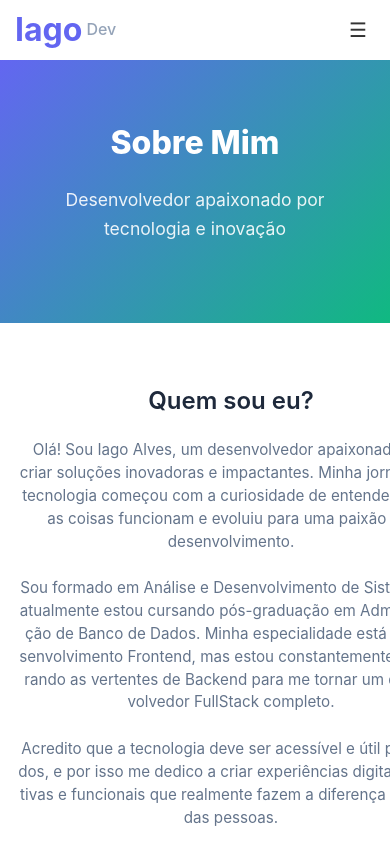
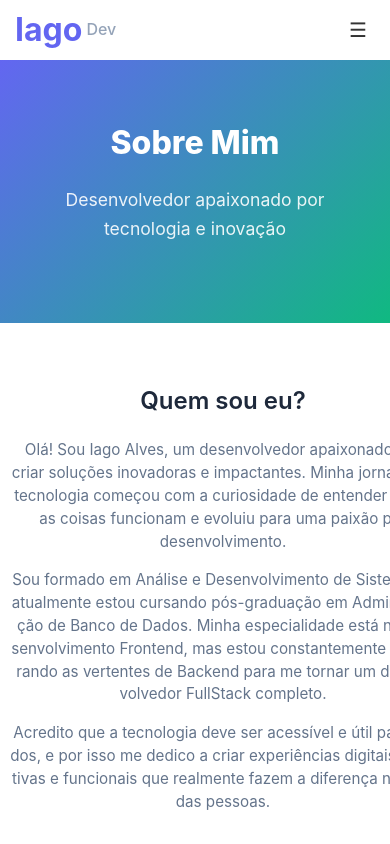
Before and after one commit to iagodevtech/iago-portfolio, a React (Vite) app: page /sobre in a window 390 px wide. Shown: the top 844 px of the page. Built offline with nearby package versions, Linux system fonts and the light colour scheme; no server answers; the database is empty.

Commit message:
Correção ULTRA-DEFINITIVA: responsividade mobile - container e overflow

```diff
--- a/src/pages/About.css
+++ b/src/pages/About.css
@@ -1,6 +1,13 @@
 .about {
   padding-top: 70px;
   overflow-x: hidden;
+  width: 100%;
+  max-width: 100vw;
+}
+
+.about * {
+  max-width: 100%;
+  box-sizing: border-box;
 }
 
 /* About Hero */
@@ -39,14 +46,19 @@
   width: 100%;
 }
 
+.personal-info .container {
+  max-width: 1200px;
+  margin: 0 auto;
+  padding: 0 var(--spacing-lg);
+  width: 100%;
+  box-sizing: border-box;
+}
+
 .info-content {
   display: grid;
   grid-template-columns: 2fr 1fr;
   gap: var(--spacing-3xl);
   align-items: center;
-  max-width: 1200px;
-  margin: 0 auto;
-  padding: 0 var(--spacing-lg);
   width: 100%;
   box-sizing: border-box;
 }
@@ -457,10 +469,19 @@
     font-size: 1.25rem;
   }
 
+  .personal-info .container {
+    padding: 0 var(--spacing-md);
+  }
+
   .info-content {
-    padding: 0 var(--spacing-md);
     grid-template-columns: 1fr;
     gap: var(--spacing-xl);
+  }
+
+  .info-text {
+    padding: 0;
+    margin: 0;
+    width: 100%;
   }
 
   .info-text p {
@@ -468,11 +489,15 @@
     line-height: 1.6;
     word-wrap: break-word;
     overflow-wrap: break-word;
+    hyphens: auto;
+    max-width: 100%;
+    margin: 0 0 var(--spacing-lg) 0;
   }
 
   .profile-photo {
     width: 300px;
     height: 300px;
+    max-width: 100%;
   }
 
   .profile-placeholder-large {
@@ -507,10 +532,19 @@
     font-size: 1.1rem;
   }
 
+  .personal-info .container {
+    padding: 0 var(--spacing-sm);
+  }
+
   .info-content {
-    padding: 0 var(--spacing-sm);
     grid-template-columns: 1fr;
     gap: var(--spacing-lg);
+  }
+
+  .info-text {
+    padding: 0;
+    margin: 0;
+    width: 100%;
   }
 
   .info-text p {
@@ -518,11 +552,15 @@
     line-height: 1.5;
     word-wrap: break-word;
     overflow-wrap: break-word;
+    hyphens: auto;
+    max-width: 100%;
+    margin: 0 0 var(--spacing-md) 0;
   }
 
   .profile-photo {
     width: 250px;
     height: 250px;
+    max-width: 100%;
   }
 
   .profile-placeholder-large {
```
